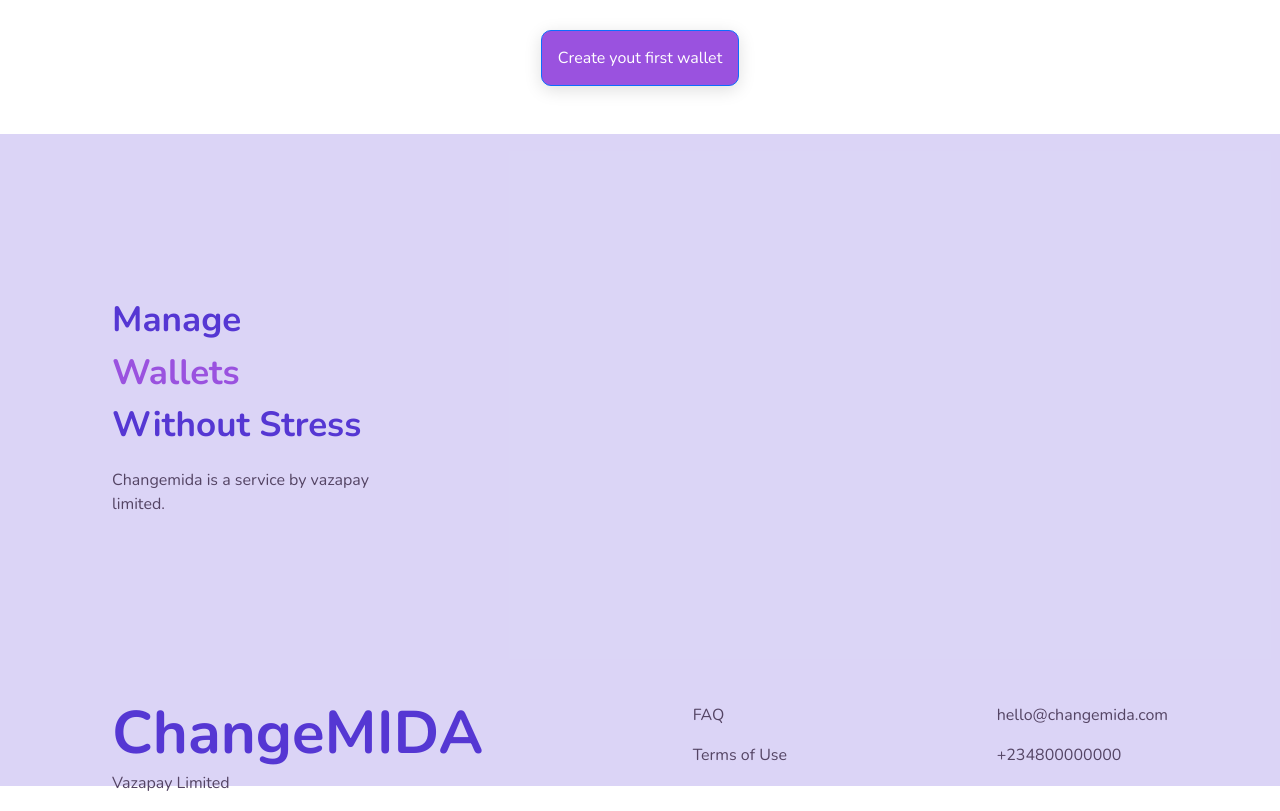
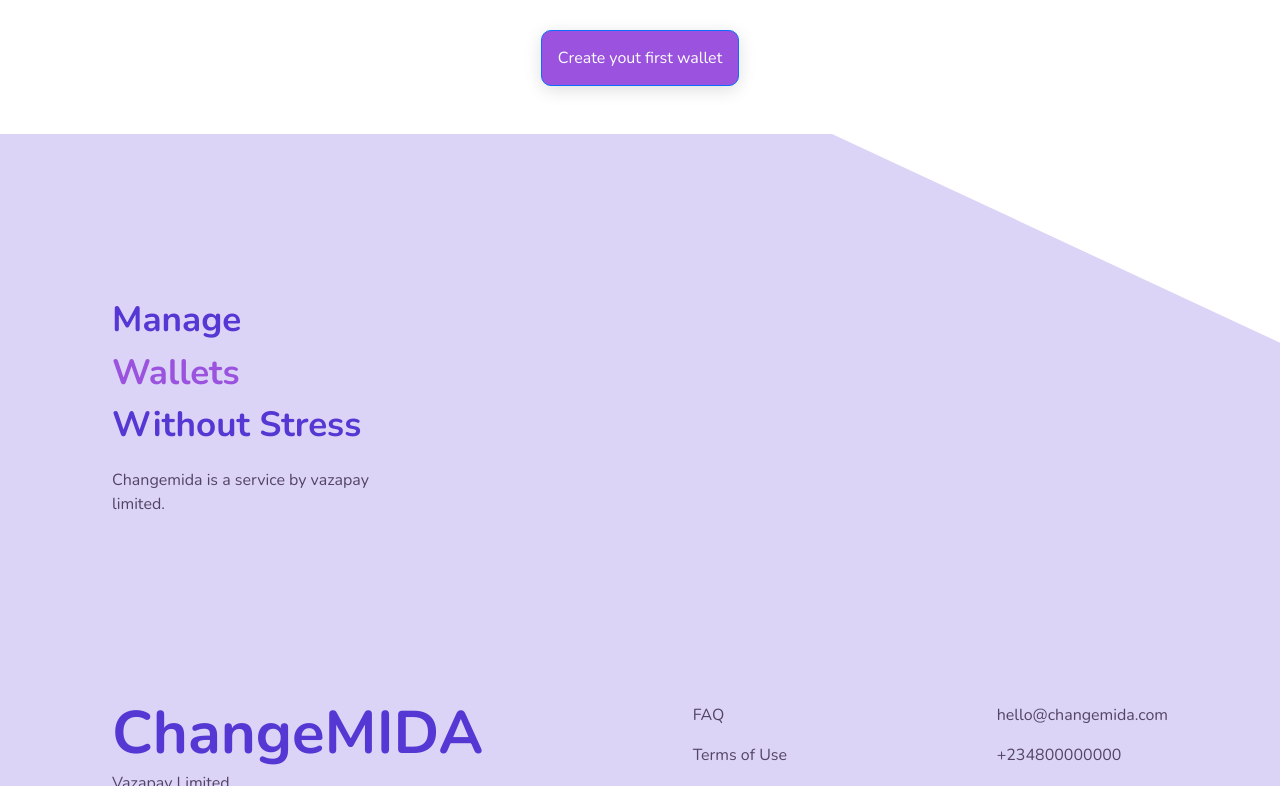
Before and after one commit to ScopeTee/Changemida, a React (Create React App) app: page / in a window 1280 px wide. Shown: the part 3660-4471 px from the top of the page. Built offline with nearby package versions, Linux system fonts and the light colour scheme.

Commit message:
quick styling fix in footer section

```diff
--- a/src/styles/Footer.styled.js
+++ b/src/styles/Footer.styled.js
@@ -4,6 +4,7 @@ export const FooterSection = styled.section`
     height: 652px;
     font-family: Nunito;
     background: rgba(85, 55, 211, 0.21);
+    clip-path: polygon(0 0, 65% 0, 100% 32%, 100% 100%, 0 100%, 0% 50%);
 `
 export const FooterSectionText = styled.div`
 
```
